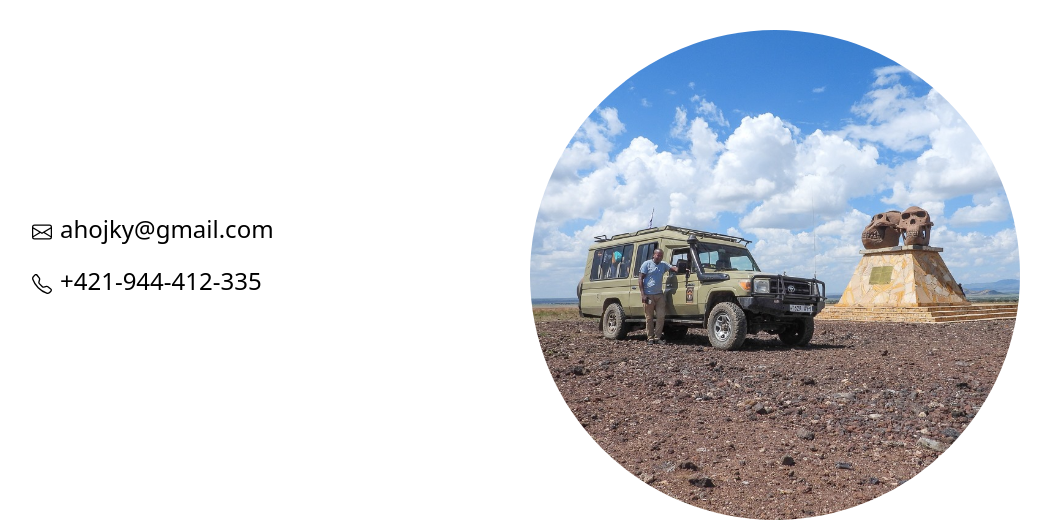
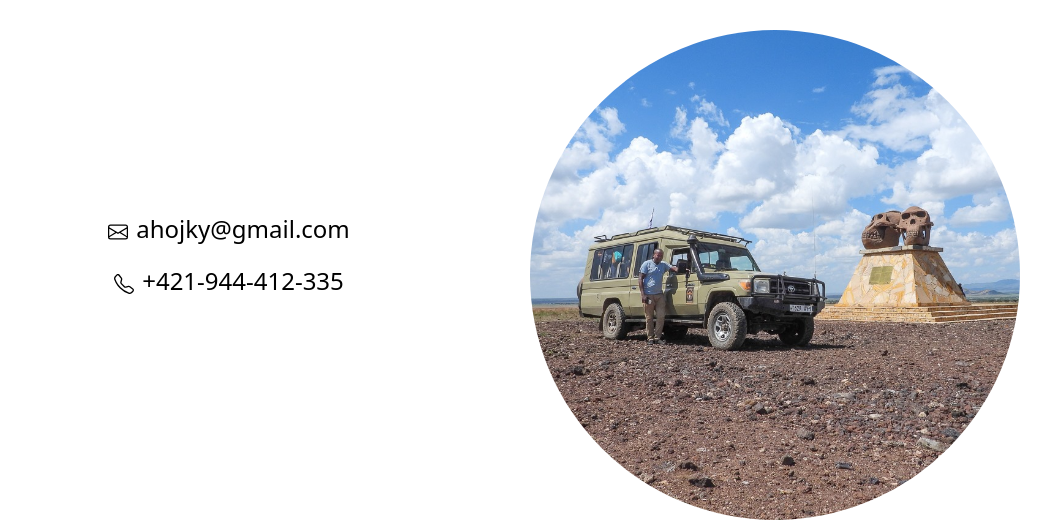
Before and after one commit to jvida/safari, a Django app: page /catalog/about-us/ in a window 1280 px wide. Shown: the part 1306-1830 px from the top of the page, without its empty margins (138-1189 px from the left). Run offline with Django 3.2, Linux system fonts and the light colour scheme.

Commit message:
About us fix

```diff
--- a/catalog/templates/catalog/about_us.html
+++ b/catalog/templates/catalog/about_us.html
@@ -56,9 +56,9 @@
           </div>
         </div>
         <div class="col-lg-6 order-lg-1">
-          <div class="px-0 pb-5 px-md-3" id="contacts">
-            <p class="fs-4 px-sm-5"><img src="{% static 'img/icons/envelope.svg'%}" alt="Email:" width="20" height="20"><a class="profile-links" href="mailto:ahojky@gmail.com">ahojky@gmail.com</a></p>
-            <p class="fs-4 px-sm-5"><img src="{% static 'img/icons/telephone.svg'%}" alt="Telephone:" width="20" height="20"><a class="profile-links" href="tel:+421-944-412-335">+421-944-412-335</a></p>
+          <div class="px-0 pt-3 pb-5 px-md-3 pt-lg-0" id="contacts">
+            <p class="fs-4 text-center"><img src="{% static 'img/icons/envelope.svg'%}" alt="Email:" width="20" height="20"><a class="profile-links" href="mailto:ahojky@gmail.com">ahojky@gmail.com</a></p>
+            <p class="fs-4 text-center"><img src="{% static 'img/icons/telephone.svg'%}" alt="Telephone:" width="20" height="20"><a class="profile-links" href="tel:+421-944-412-335">+421-944-412-335</a></p>
           </div>
         </div>
       </div>
```
